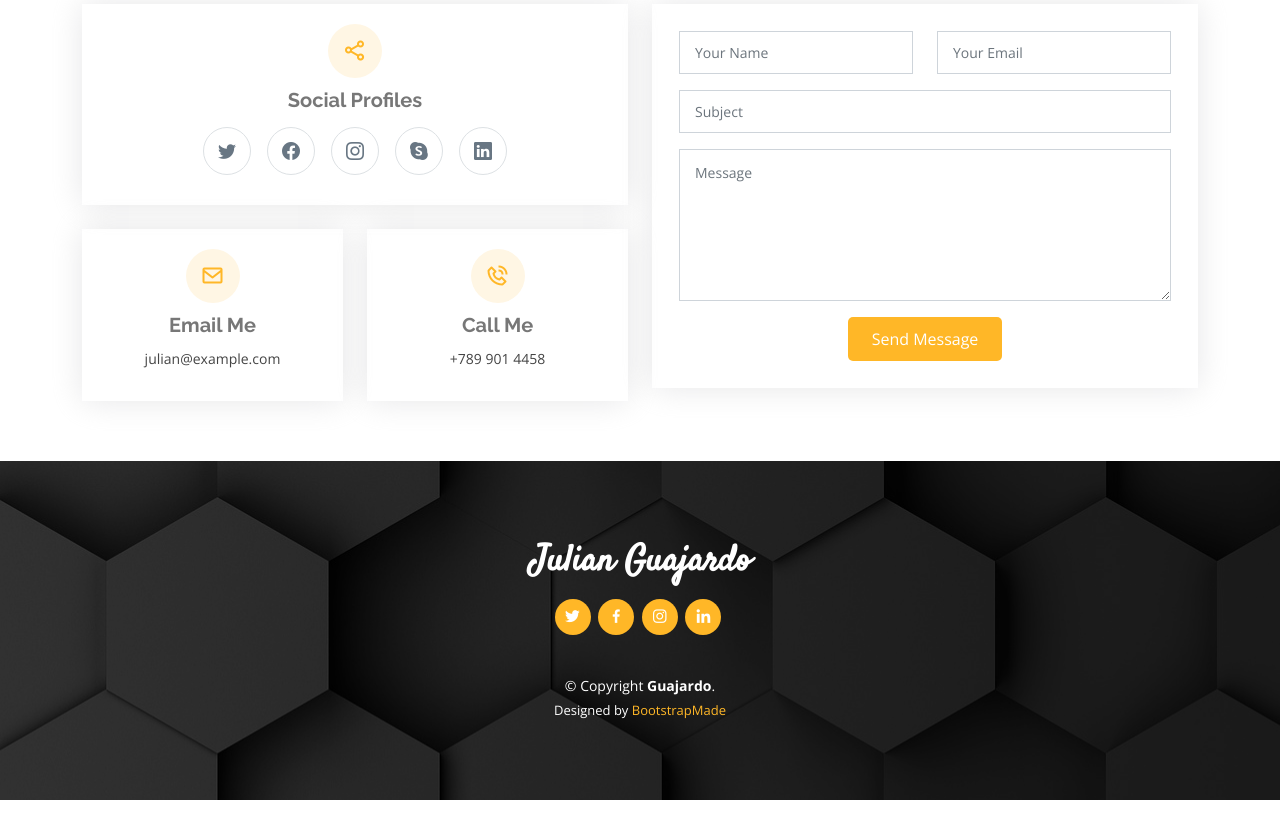
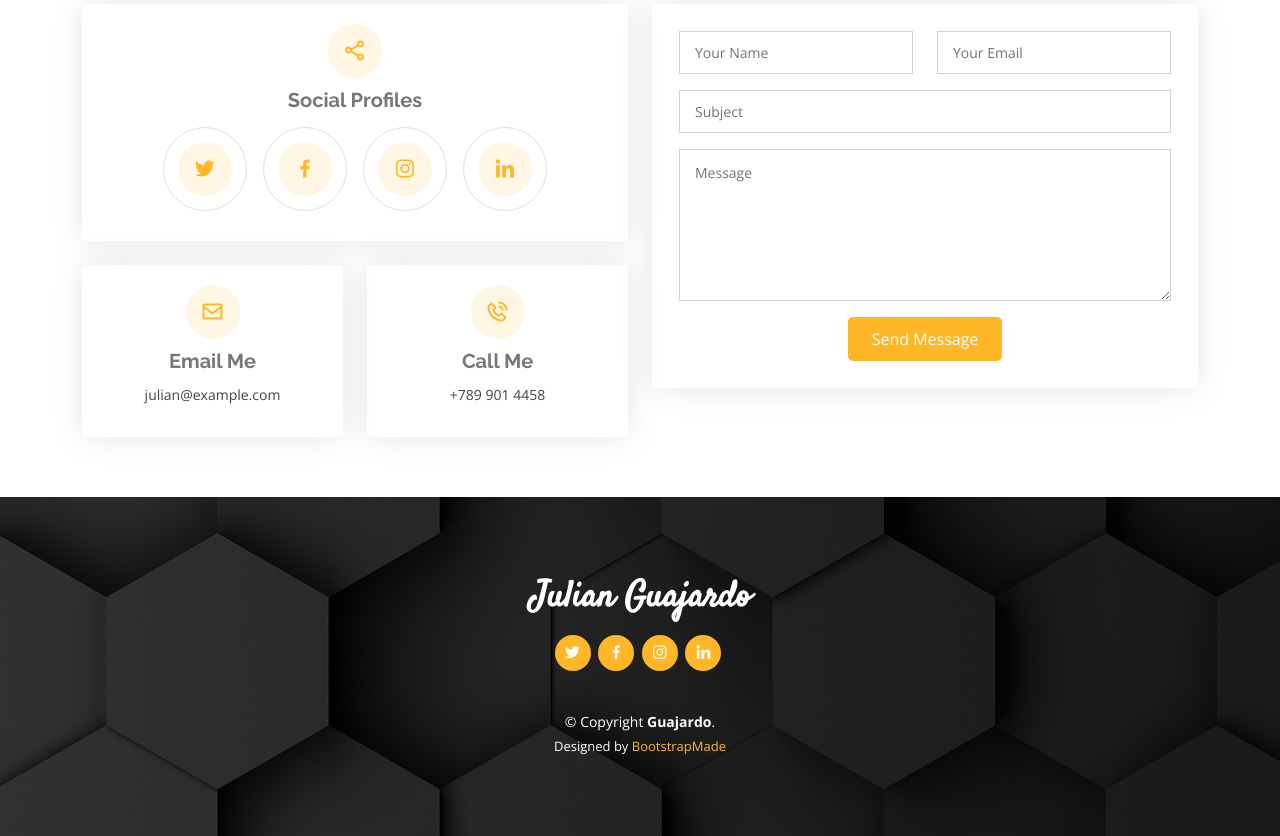
Before and after one commit to Juliang0/ProjectIS201, a plain HTML site: page index.html in a window 1280 px wide. Shown: the part 2960-3796 px from the top of the page. Before the commit the page ends 3760 px from the top, so only its background shows below. Drawn offline with nearby package versions, Linux system fonts and the light colour scheme.

Commit message:
Add files via upload

```diff
--- a/index.html
+++ b/index.html
@@ -234,11 +234,10 @@
                   <i class="bx bx-share-alt"></i>
                   <h3>Social Profiles</h3>
                   <div class="social-links">
-                    <a href="#" class="twitter"><i class="bi bi-twitter"></i></a>
-                    <a href="#" class="facebook"><i class="bi bi-facebook"></i></a>
-                    <a href="#" class="instagram"><i class="bi bi-instagram"></i></a>
-                    <a href="#" class="google-plus"><i class="bi bi-skype"></i></a>
-                    <a href="#" class="linkedin"><i class="bi bi-linkedin"></i></a>
+                    <a href="https://twitter.com/" target="_blank" class="twitter"><i class="bx bxl-twitter"></i></a>
+                    <a href="https://www.facebook.com/" target="_blank" class="facebook"><i class="bx bxl-facebook"></i></a>
+                    <a href="https://www.instagram.com/" target="_blank" class="instagram"><i class="bx bxl-instagram"></i></a>
+                    <a href="https://www.linkedin.com/" target="_blank" class="linkedin"><i class="bx bxl-linkedin"></i></a>
                   </div>
                 </div>
               </div>
```
